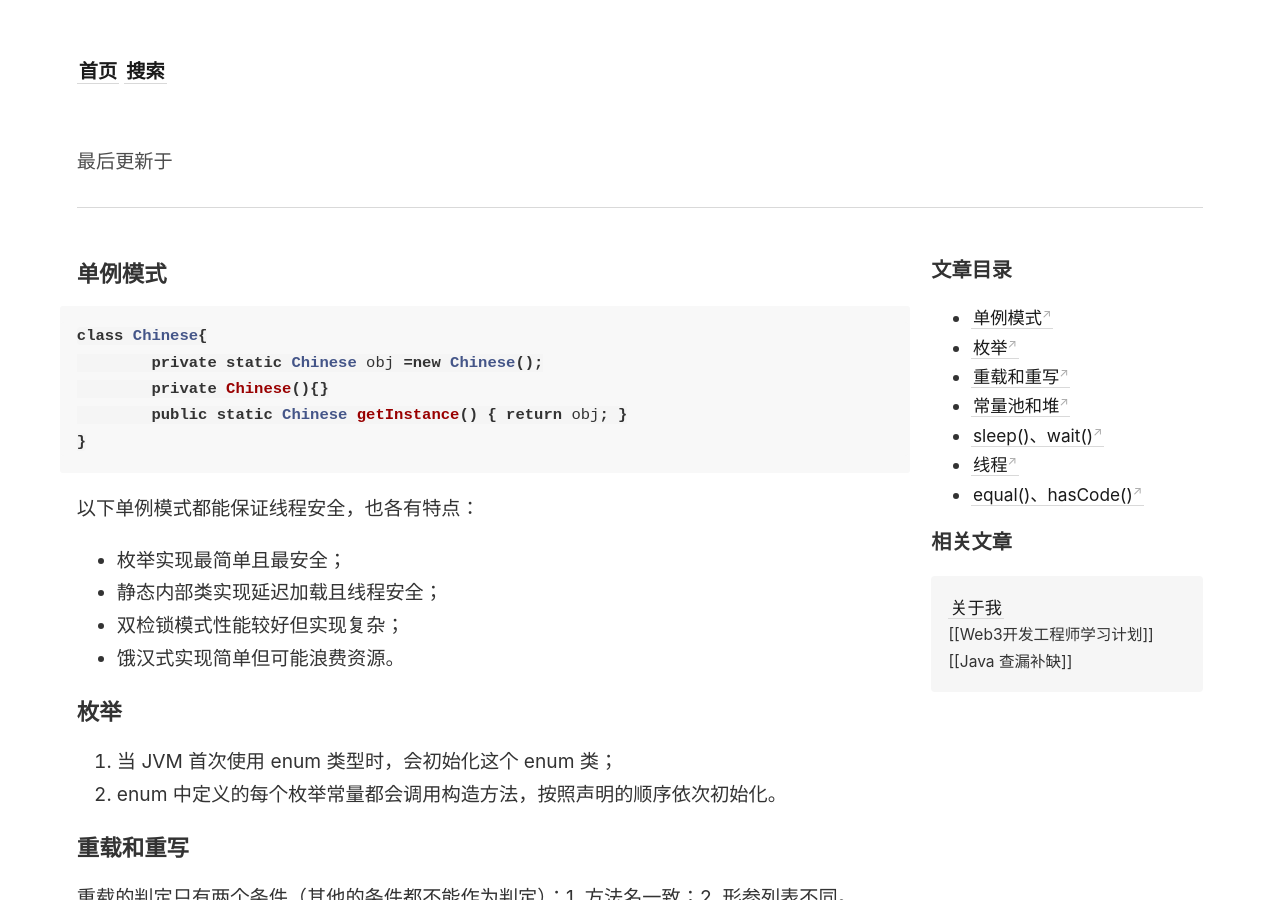
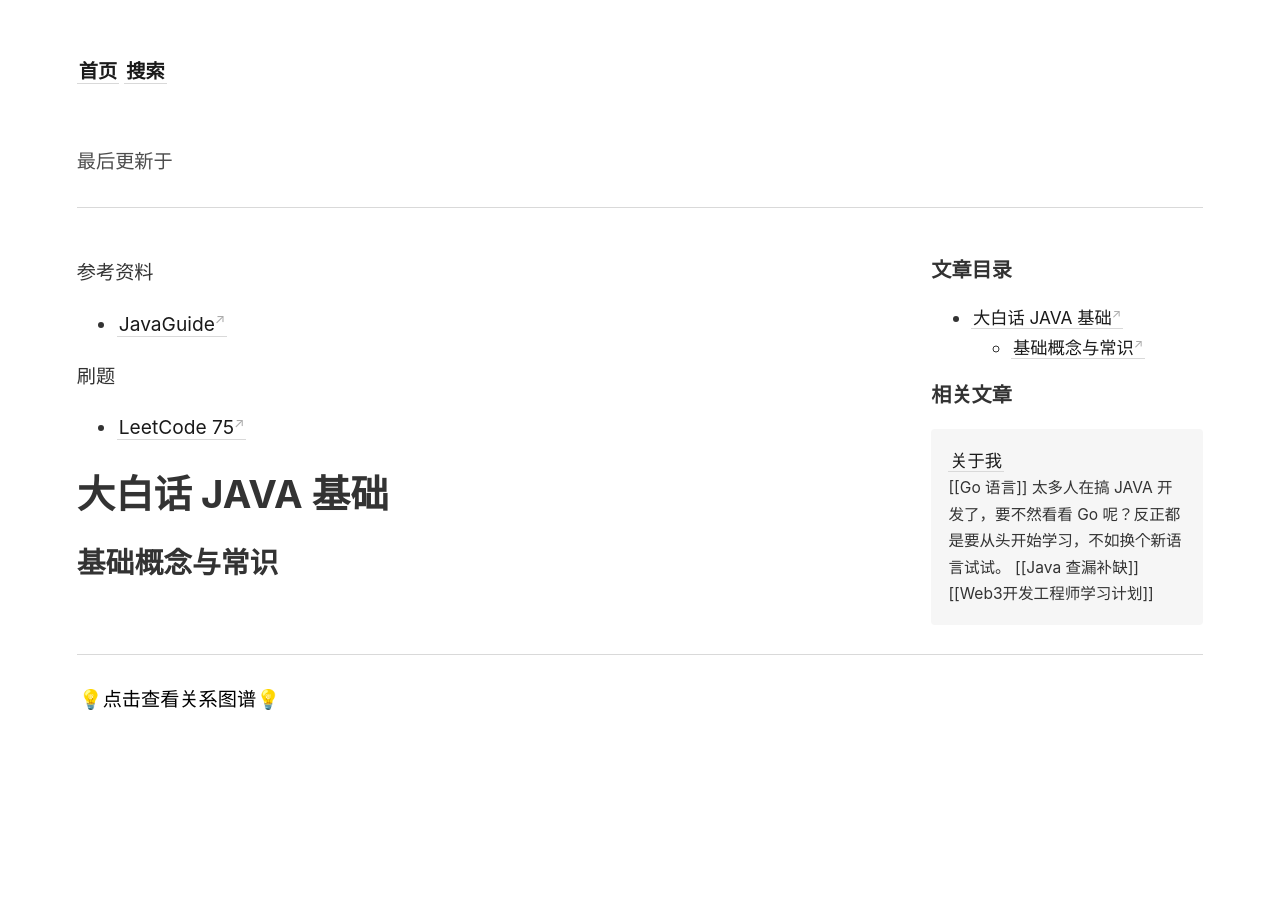
Before and after one commit to wingowen/digital-garden-jekyll, a Jekyll site: the page built from _notes/Java 查漏补缺.md, in a window 1280 px wide and 900 px high. Built offline with Jekyll 4.4.1, drawn with Linux system fonts in a browser that asks for light colours; some of the changed text lies outside the part shown.

Commit message:
vault backup: 2025-03-19 07:21:05

````diff
--- a/_notes/Java 查漏补缺.md
+++ b/_notes/Java 查漏补缺.md
@@ -1,58 +1,10 @@
-### 单例模式
 
-```java
-class Chinese{
-	private static Chinese obj =new Chinese();
-	private Chinese(){}
-	public static Chinese getInstance() { return obj; }
-}
-```
+参考资料
+- [JavaGuide](https://javaguide.cn/)
 
-以下单例模式都能保证线程安全，也各有特点：
-- 枚举实现最简单且最安全；
-- 静态内部类实现延迟加载且线程安全；
-- 双检锁模式性能较好但实现复杂；
-- 饿汉式实现简单但可能浪费资源。
+刷题
+- [LeetCode 75](https://leetcode.cn/studyplan/leetcode-75/)
 
-### 枚举
+# 大白话 JAVA 基础
 
-1. 当 JVM 首次使用 enum 类型时，会初始化这个 enum 类；
-2. enum 中定义的每个枚举常量都会调用构造方法，按照声明的顺序依次初始化。
-
-### 重载和重写
-
-重载的判定只有两个条件（其他的条件都不能作为判定）：1. 方法名一致；2. 形参列表不同。
-
-重写：1. 方法名和形参列表一致； 2. 返回（包括异常）相同或者为子类；3. 修饰符必须大于或等于。
-
-### 常量池和堆
-
-### sleep()、wait()
-
-- **`sleep`**：用于线程暂停，不释放锁，适合定时任务或延迟操作。
-- **`wait`**：用于线程间通信，释放锁，适合协作场景（如生产者-消费者）。
-
-### 线程
-
-1. 用户级线程 ULT：
-- 线程的创建、调度和管理都由用户程序完成；
-- 操作系统对线程一无所知；
-- 优点是切换开销小,缺点是无法利用多处理器。
-
-2. 内核级线程 KLT:
-- 线程的创建、调度和管理都由内核完成；
-- 操作系统直接对线程进行调度；
-- 优点是可以利用多处理器,缺点是系统调用开销大。
-
-3. 混合线程:
-- 结合了 ULT 和 KLT 的优点；
-- 用户级线程与内核级线程进行多对多映射；
-- 既保证了系统调用的效率,又可以充分利用多处理器。
-
-### equal()、hasCode()
-
-- 如果两个对象 equals() 相等,那么它们的 hashCode() 必须相等；
-- 两个对象的 hashCode() 相等并不意味着它们的 equals() 一定相等。这种情况称为哈希冲突，在哈希表中是很常见的现象。
-
-
-字面量和关键字
+## 基础概念与常识
--- a/_notes/杂项/关于我.md
+++ b/_notes/杂项/关于我.md
@@ -1,7 +1,9 @@
 ---
 ---
+[[Go 语言]]
+太多人在搞 JAVA 开发了，要不然看看 Go 呢？反正都是要从头开始学习，不如换个新语言试试。
+[[Java 查漏补缺]]
 [[Web3开发工程师学习计划]]
-[[Java 查漏补缺]]
 
 开始尝试量化交易相关内容，记得我工作面试的时候就说过我想要开发一套属于自己的自动交易策略，然而并没有着手去做这件事，偶然得知有这方面的线上兼职，那就直接行动吧！开启[[量化交易]]支线任务！>>> 看了一圈，好难搞，暂时放弃。
 
````
Also changed, not shown: _notes/Go 语言.md (added, +11 -0 lines), .obsidian/workspace.json.
